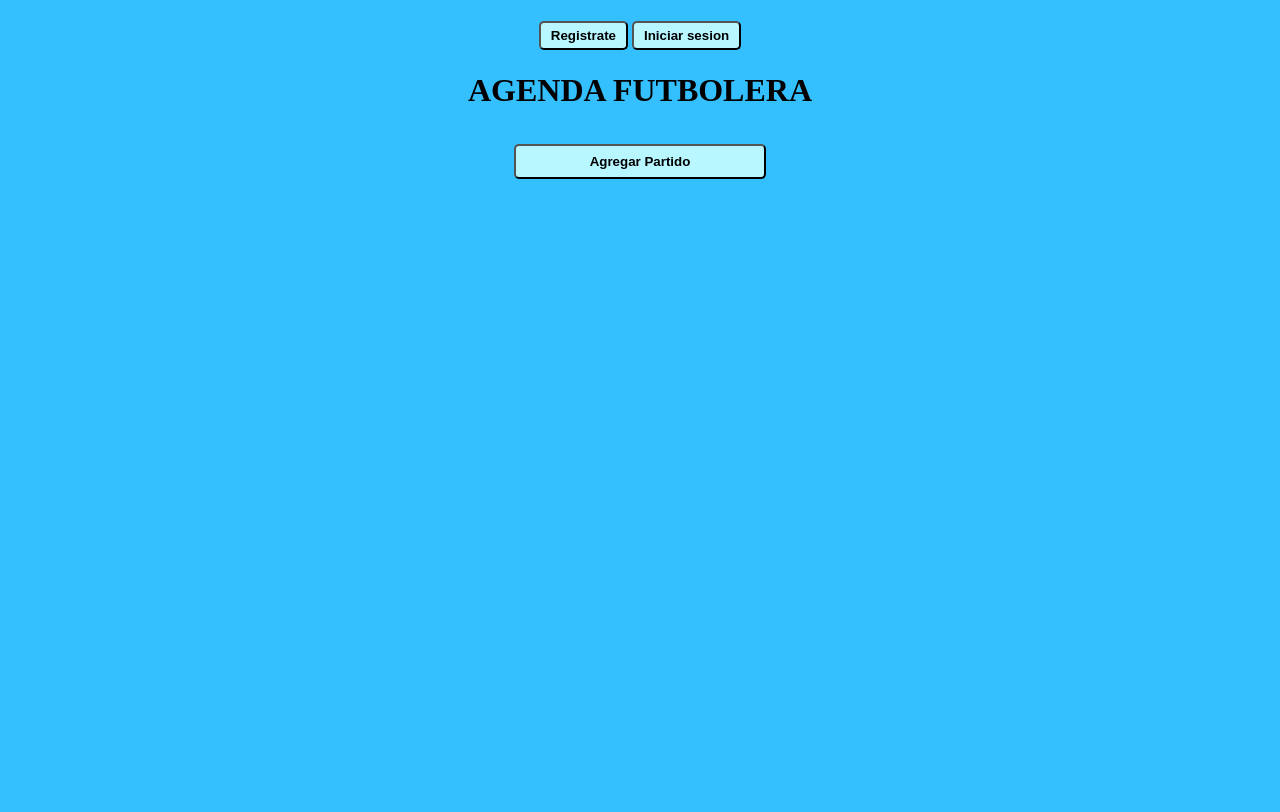
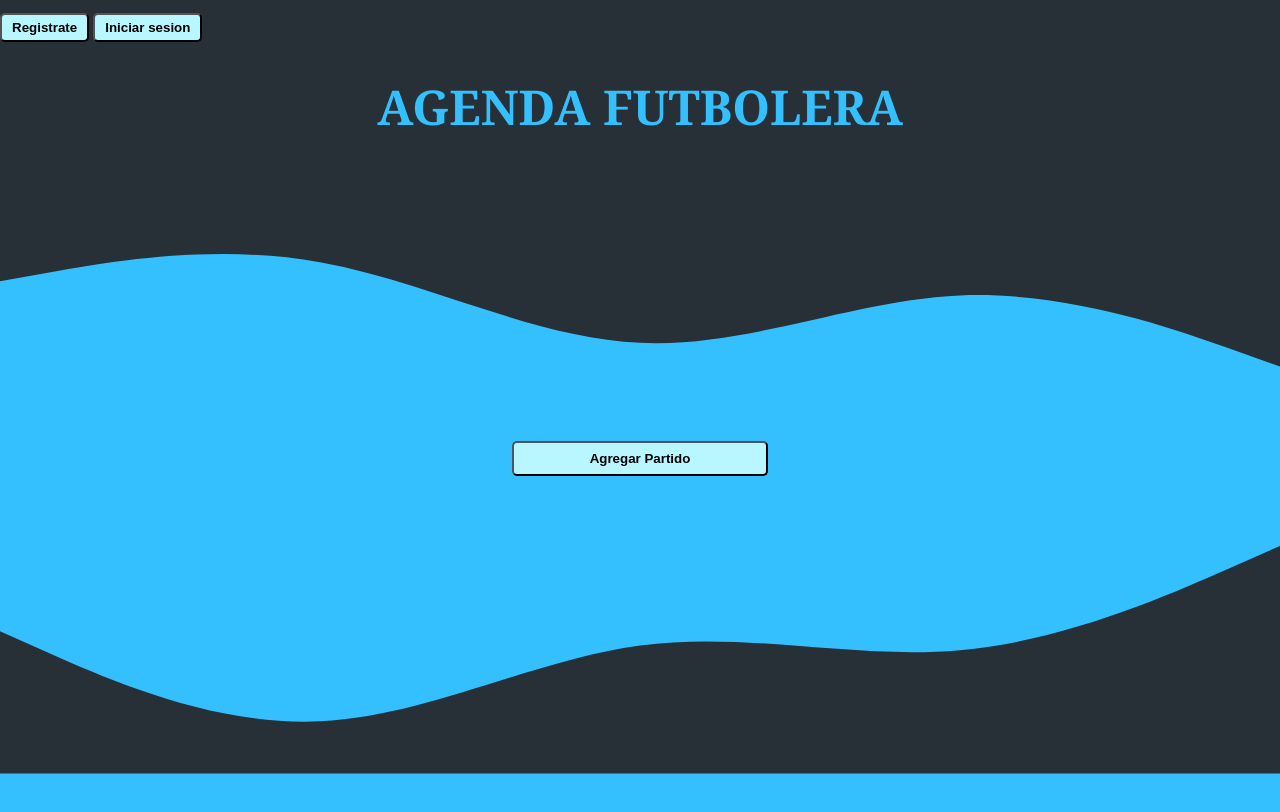
Before and after one commit to Ferminp16/agendaDePartidos, a plain HTML site: page index.html in a window 1280 px wide. Drawn offline with nearby package versions, Linux system fonts and the light colour scheme.

Commit message:
modif css

```diff
--- a/index.html
+++ b/index.html
@@ -10,6 +10,8 @@
 </head>
 
 <body>
+    <header>
+        <div class="titulo">
         <div class="botonesLogIn">
             <button id="botonRegistrarse">Registrate</button>
             <button id="botonInicioSesion">Iniciar sesion</button>
@@ -29,6 +31,9 @@
             </form>
         </div>
         <h1>AGENDA FUTBOLERA</h1>
+    </div>
+        <svg xmlns="http://www.w3.org/2000/svg" viewBox="0 0 1440 320"><path fill="#273036" fill-opacity="1" d="M0,160L60,149.3C120,139,240,117,360,138.7C480,160,600,224,720,229.3C840,235,960,181,1080,176C1200,171,1320,213,1380,234.7L1440,256L1440,0L1380,0C1320,0,1200,0,1080,0C960,0,840,0,720,0C600,0,480,0,360,0C240,0,120,0,60,0L0,0Z"></path></svg>
+     </header>
     <button id="mostrarMenu"> Agregar Partido </button>
     <div id="menuAgregar" >
         <form id="formularioPartidos" class="oculto">
@@ -43,6 +48,9 @@
     <div id="listado">
 
     </div>
+    <footer>
+        <svg xmlns="http://www.w3.org/2000/svg" viewBox="0 0 1440 320"><path fill="#273036" fill-opacity="1" d="M0,160L60,186.7C120,213,240,267,360,261.3C480,256,600,192,720,176C840,160,960,192,1080,181.3C1200,171,1320,117,1380,90.7L1440,64L1440,320L1380,320C1320,320,1200,320,1080,320C960,320,840,320,720,320C600,320,480,320,360,320C240,320,120,320,60,320L0,320Z"></path></svg>
+    </footer>
 
     <script src="https://code.jquery.com/jquery-3.6.0.min.js"></script>
     <script src="js/main.js"></script>
--- a/js/main.js
+++ b/js/main.js
@@ -9,8 +9,7 @@ class Partidos{
 const URL = "https://jsonplaceholder.typicode.com";
 
 //desplgar menu login
-// $("#botonRegistrarse").click(registrarse)
-// $("#botonInicioSesion").click(logIn)
+
 
 $(() => {
     $("#botonRegistrarse").click( function () {
@@ -18,11 +17,7 @@ $(() => {
     })
 })
 
-// $(() => {
-//     $("#botonInicioSesion").click( function () {
-//         $("#formLogIn").slideToggle("slow")
-//     })
-// })
+
 
 $(() => {
     $("#mostrarMenu").click( function () {
@@ -31,16 +26,16 @@ $(() => {
 })
 
 //boton eliminar
+$(() => {
+    $("#eliminar").click(function() {
+    $("#eliminar").parent().remove();
+  });
+})
 
-// Mostrar formulario
-// let mostrarMenu = document.getElementById("mostrarMenu");
-// mostrarMenu.addEventListener("click", mostrarFormulario);
 
-// $("#mostrarMenu").click(mostrarFormulario)
 // Guardar formuario
 
-// let formulario = document.getElementById("formularioPartidos");
-// formulario.addEventListener("submit", guardarPartido);
+
 
 $("#formularioPartidos").submit(guardarPartido)
 // Cargar listado al localStorage o iniciarlo
@@ -74,18 +69,6 @@ function guardarPartido(e){
     document.getElementById("formularioPartidos").reset();
 }
 
-// Mostrar resgistrarse
-// function registrarse() {
-//     document.getElementById("menuRegistro").classList.toggle("oculto");
-// }
-// //Mostrar log in
-// function logIn () {
-//     document.getElementById("menuLogIn").classList.toggle("oculto");
-// }
-// // Mostrar menu partidos
-// function mostrarFormulario() {
-//     document.getElementById("menuAgregar").classList.toggle("oculto");
-// }
 
 // Armar una tarjeta
 function armarTarjeta(elemento) {
@@ -99,25 +82,10 @@ function armarTarjeta(elemento) {
     <button id="eliminar">Eliminar</button>
     `)
 
-    //    const partido = document.createElement("h3");
-    //    partido.textContent = `Partido: ${elemento.equipos}`;
-    //    tarjeta.appendChild(partido);
 
-    //    const fecha = document.createElement("div");
-    //   fecha.textContent = `fecha: ${elemento.fecha}`;
-    //    tarjeta.appendChild(fecha);
-
-    //    const hora = document.createElement("div");
-    //    hora.textContent = `hora: ${elemento.hora}`;
-    //    tarjeta.appendChild(hora);
     return tarjeta;
 }
 
-$(() => {
-    $("#eliminar").click(function() {
-    $("#eliminar").parent().remove();
-  });
-})
 
 function mostrarListado(listadoPartidos) {
     let listado = document.getElementById("listado");
@@ -144,11 +112,11 @@ $("#botonInicioSesion").click(() => {
 		if (state === "success") {
 			$(".botonesLogIn").append(
 				`<div>
-                <h3>Bienvenido:
-                                 Nombre: ${nombre}
-                                 Hincha de ${equipo}
-                                               </h3>
-                                                </div>`
+                <h3>Bienvenido:</h3>
+                                 <h4>Nombre: ${nombre}</h4>
+                                 <h4>Hincha de ${equipo}</h4>
+                </div>`
+
 			);
 		}
 	});
--- a/main.css
+++ b/main.css
@@ -1,4 +1,6 @@
-
+*{
+   margin: 0px;
+}
 body{
     height: 100vh;
     background-color: rgb(52, 191, 255);
@@ -6,6 +8,23 @@ body{
     flex-direction: column;
    align-items: center;
 }
+
+header{
+
+    width: 100%;
+}
+
+.titulo{
+    background-color: #273036;
+    color:rgb(52, 191, 255) ;
+}
+h1{
+    font-size: 3rem;
+    text-align: center;
+    font-family: Cambria, Cochin, Georgia, Times, 'Times New Roman', serif;
+    margin-top: 2rem;
+}
+
 
 
 #mostrarMenu{
@@ -28,6 +47,8 @@ input{
     width: 20%;
     margin: 4px;
     background-color: rgb(183, 220, 224) ;
+    border-radius: 3px;
+
 
 }
 .tarjeta {
@@ -35,6 +56,7 @@ input{
     padding: 2px;
     width: 80vw;
     margin: 1vh;
+    font-family: Cambria, Cochin, Georgia, Times, 'Times New Roman', serif;
     border: black solid 2px;
     border-radius: 5px;
 }
@@ -52,3 +74,9 @@ input{
 .oculto{
     display: none;
 }
+
+footer{
+    width: 100%;
+
+
+}
```
Lines whose indentation alone changed are shown as unchanged.
